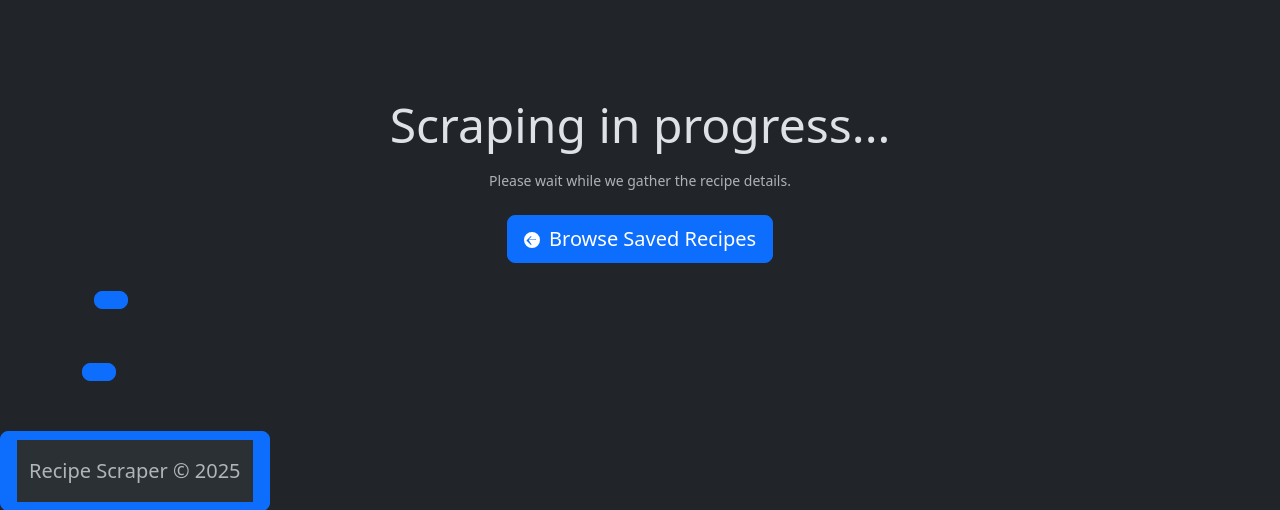
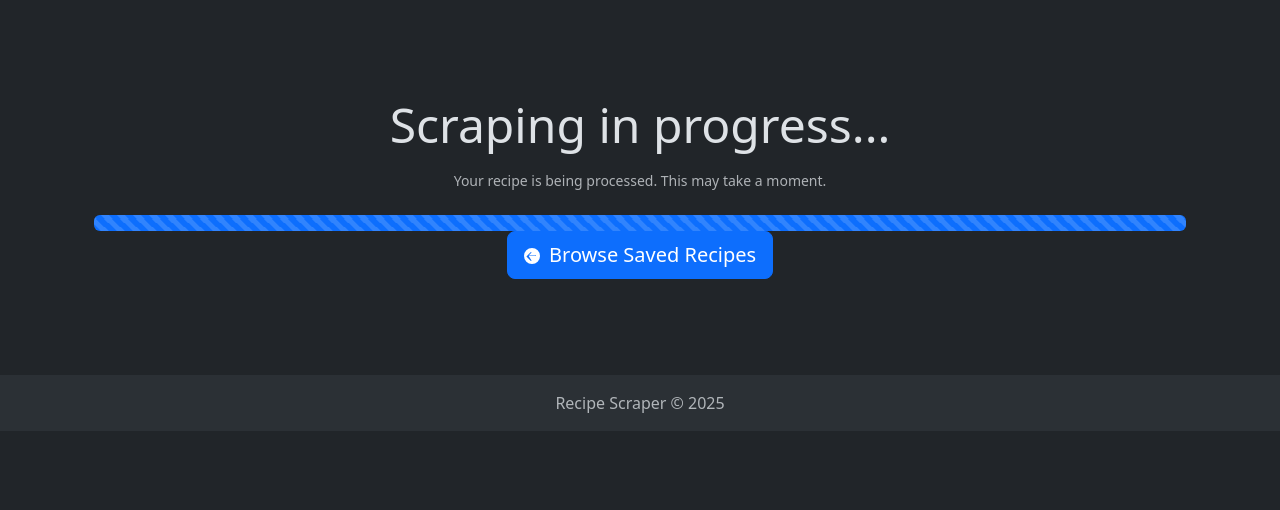
Before and after one commit to WoollyBeardBear/RecipeScraper, a Flask app: page /scraping_in_progress/1 in a window 1280 px wide. Shown: the part 74-584 px from the top of the page. Run offline with Flask 3, Linux system fonts and the light colour scheme; a user stored in the database is signed in; some libraries are stand-ins or nearby versions.

Commit message:
fix loading page

```diff
--- a/templates/scraping_in_progress.html
+++ b/templates/scraping_in_progress.html
@@ -10,7 +10,13 @@
         <div class="text-center mb-4">
             <h1 class="display-5 mb-3">Scraping in progress...</h1>
             <p class="text-muted small mb-0">
-                Please wait while we gather the recipe details.
+                Your recipe is being processed. This may take a moment.
+        </div>
+        <div class="progress">
+            <div class="progress-bar progress-bar-striped progress-bar-animated" role="progressbar"
+                 id="scraping-progress-bar" aria-valuenow="0" aria-valuemin="0" aria-valuemax="100"
+                 style="width: 0%">
+            </div>
         </div>
         <div class="text-center mb-4">
             <a href="{{ url_for('browse') }}" class="btn btn-primary btn-lg">
@@ -18,7 +24,25 @@
                   <path d="M8 0a8 8 0 1 1 0 16A8 8 0 0 1 8 0zm3.5 7.5H4.707l2.646-2.646a.5.5 0 1 0-.708-.708l-4 4a.5.5 0 0 0 0 .708l4 4a.5.5 0 1 0 .708-.708L4.707 8H11.5a.5.5 0 0 0 0-1z"/>
                 </svg>
                 Browse Saved Recipes
+            </a>
         </div>
 
 </div>
+<script>
+    document.addEventListener('DOMContentLoaded', function() {
+    const progressBar = document.getElementById('scraping-progress-bar');
+    let progress = 0;
+
+    // Simulate Progress
+    const interval = setInterval(function() {
+        progress += 1;
+        progressBar.style.width = progress + '%';
+        progressBar.setAttribute('aria-valuenow', progress);
+
+        if (progress >= 100) {
+            clearInterval(interval); // Stop the animation
+        }
+    }, 10); // Interval in milliseconds (adjust for the speed - e.g., 1000 for 1 second)
+});
+</script>
 {% endblock %}
```
